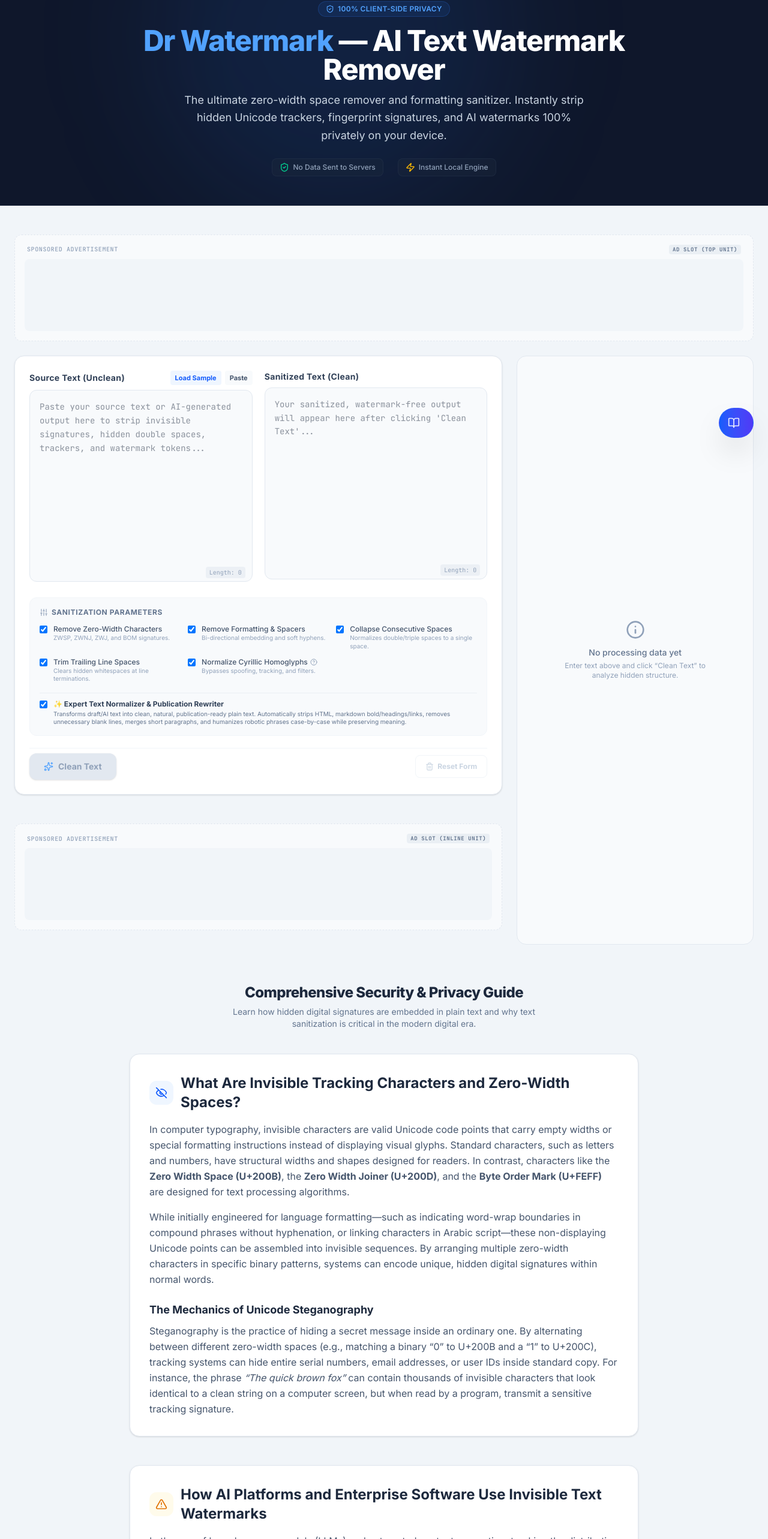
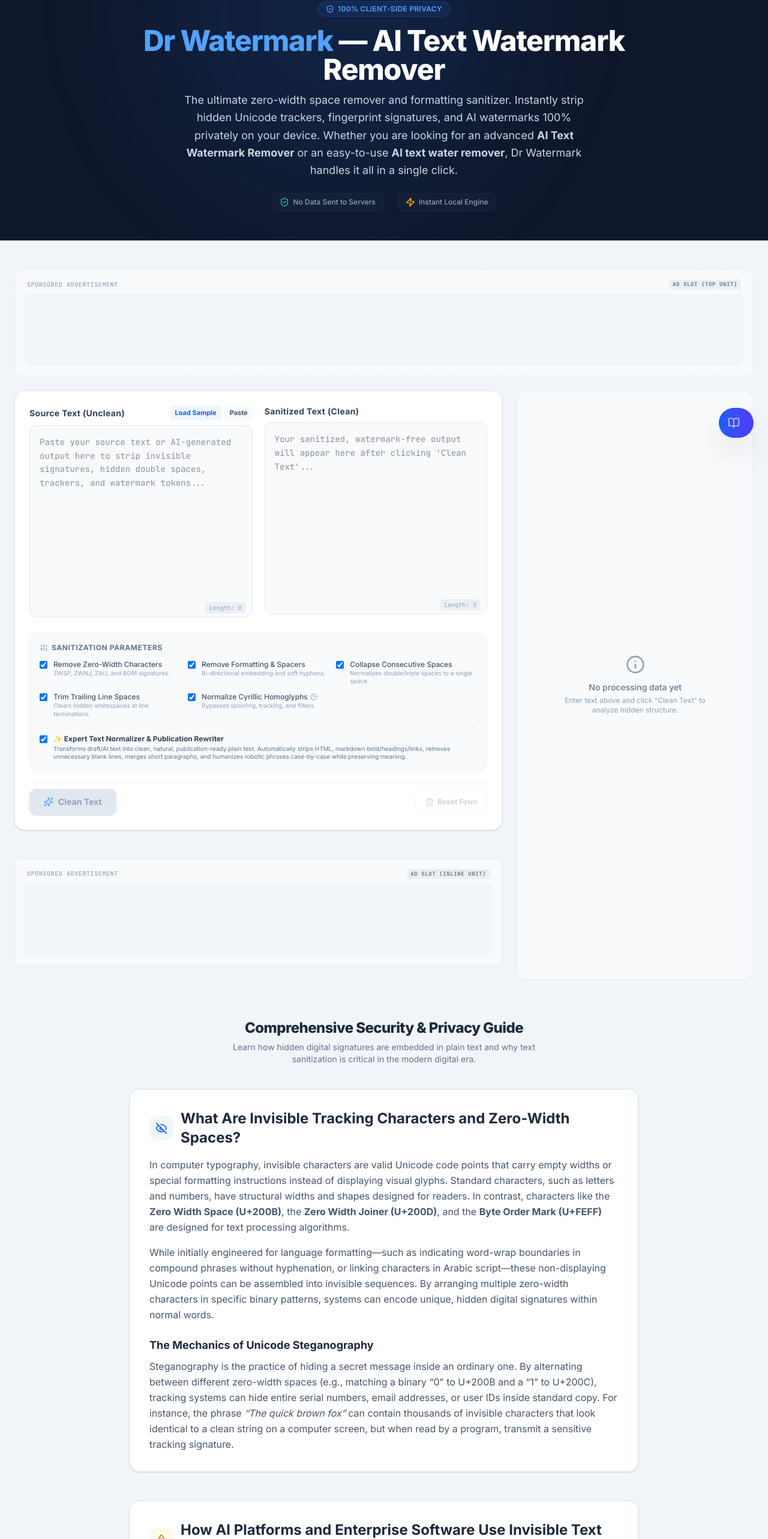
Before and after one commit to basheerahamad7/Dr-Wamark, a React (Vite) app: page / in a window 1280 px wide. Shown: the part 46-2612 px from the top of the page at 60% size. Built offline with nearby package versions, Linux system fonts and the light colour scheme.

Commit message:
docs: update SEO keywords and marketing copy
Refreshed meta tags and site content to better target AI detection bypass keywords and improve search visibility for the text cleaning utility.

```diff
--- a/index.html
+++ b/index.html
@@ -7,8 +7,8 @@
     <!-- Primary SEO Meta Tags -->
     <meta name="google-site-verification" content="google1dd0c6920b1a5498" />
     <title>Dr Watermark | AI Text Watermark Remover &amp; Invisible Character Cleaner</title>
-    <meta name="description" content="Dr Watermark is the ultimate free online AI Text Watermark Remover and Zero-Width Space Cleaner. Instant, 100% private, on-device sanitization of hidden Unicode tracking codes and homoglyph spoofs." />
-    <meta name="keywords" content="Dr Watermark, AI text watermark remover, watermark remover, zero width space remover, invisible character cleaner, bypass AI detection, clean zero width characters, unicode tracker remover, clean tracking markers, text sanitizer online" />
+    <meta name="description" content="Dr Watermark is the ultimate 100% free online AI Text Watermark Remover, Clean Paste, and Clean Text utility. Instantly bypass ChatGPT text detect or Gemini text detect by stripping zero-width tracking spaces and invisible characters privately." />
+    <meta name="keywords" content="Dr Watermark, AI text watermark remover, ai text watermark remover for free, clean text, clean paste, chatgpt text detect, gemini text detect, zero width space remover, invisible character cleaner, bypass AI detection, clean zero width characters, unicode tracker remover, clean tracking markers, text sanitizer online" />
     <meta name="robots" content="index, follow" />
     <meta name="author" content="Dr Watermark" />
     <link rel="canonical" href="https://dr-watermark.in/" />
--- a/src/components/Articles.tsx
+++ b/src/components/Articles.tsx
@@ -46,7 +46,7 @@
               <AlertTriangle className="w-5 h-5" />
             </span>
             <h2 className="text-xl md:text-2xl font-bold text-slate-800 m-0">
-              How AI Platforms and Enterprise Software Use Invisible Text Watermarks
+              How AI Platforms and Enterprise Software Use Invisible Text Watermarks &mdash; The Need for an AI Text Water Remover
             </h2>
           </div>
           <div className="text-sm md:text-base text-slate-600 space-y-4 leading-relaxed">
@@ -95,6 +95,40 @@
             </p>
           </div>
         </article>
+
+        {/* Article 4 (Highly Search Optimized for Free AI Watermark Removal, ChatGPT & Gemini Text Detect, Clean Paste, Clean Text) */}
+        <article className="prose prose-slate bg-white rounded-2xl p-6 md:p-8 border border-slate-200 shadow-sm">
+          <div className="flex items-center gap-3 mb-4">
+            <span className="p-2.5 rounded-xl bg-blue-50 text-blue-600">
+              <UserCheck className="w-5 h-5" />
+            </span>
+            <h2 className="text-xl md:text-2xl font-bold text-slate-800 m-0">
+              Bypassing AI Detectors for Free: Use &ldquo;Clean Paste&rdquo; and &ldquo;Clean Text&rdquo; Actions
+            </h2>
+          </div>
+          <div className="text-sm md:text-base text-slate-600 space-y-4 leading-relaxed">
+            <p>
+              When trying to bypass a <strong>ChatGPT text detect</strong> engine or a <strong>Gemini text detect</strong> mechanism, many users focus solely on vocabulary and sentence structure. However, they overlook the invisible watermark characters inserted automatically by these systems. Our 100% free web utility serves as the definitive <strong>ai text watermark remover for free</strong>. It ensures that whenever you copy paragraphs from a generator, you can run a <strong>clean paste</strong> and generate a completely <strong>clean text</strong> file ready for publishing.
+            </p>
+            <p>
+              By using our specialized <strong>ai text water remover</strong>, you remove the forensic metadata markers that platforms embed into text streams. ChatGPT and Gemini watermark detectors often look for specific entropy signatures or zero-width spacing patterns. Stripping these characters entirely removes any mechanical tracks from your documents, ensuring they pass checks as cleanly structured, human-authored pieces.
+            </p>
+            <h3 className="text-base md:text-lg font-bold text-slate-800 mt-6 mb-2">
+              Key Features of Dr Watermark for Free AI Text Watermark Removal
+            </h3>
+            <ul className="list-disc pl-5 space-y-2 mt-2">
+              <li>
+                <strong>Instant Clean Paste Action:</strong> Simply copy your text from any browser window, click paste inside our interface, and watch as hidden markers are isolated and destroyed.
+              </li>
+              <li>
+                <strong>ChatGPT Text Detect and Gemini Text Detect Safeguard:</strong> Removes any hidden spacing codes that signal to search engines or detection suites that the text was generated on a specific account or model.
+              </li>
+              <li>
+                <strong>Free and Client-Side:</strong> No registration required. We do not transmit your sensitive texts to any cloud endpoints, providing high-speed text cleaning that guarantees 100% compliance.
+              </li>
+            </ul>
+          </div>
+        </article>
       </div>
     </section>
   );
--- a/src/components/Header.tsx
+++ b/src/components/Header.tsx
@@ -22,7 +22,7 @@
 
         {/* Subtitle */}
         <p className="text-base md:text-lg text-slate-300 max-w-2xl font-normal leading-relaxed mb-6">
-          The ultimate zero-width space remover and formatting sanitizer. Instantly strip hidden Unicode trackers, fingerprint signatures, and AI watermarks 100% privately on your device.
+          The ultimate zero-width space remover and formatting sanitizer. Instantly strip hidden Unicode trackers, fingerprint signatures, and AI watermarks 100% privately on your device. Whether you are looking for an advanced <strong>AI Text Watermark Remover</strong> or an easy-to-use <strong>AI text water remover</strong>, Dr Watermark handles it all in a single click.
         </p>
 
         {/* Feature Highlights */}
```
